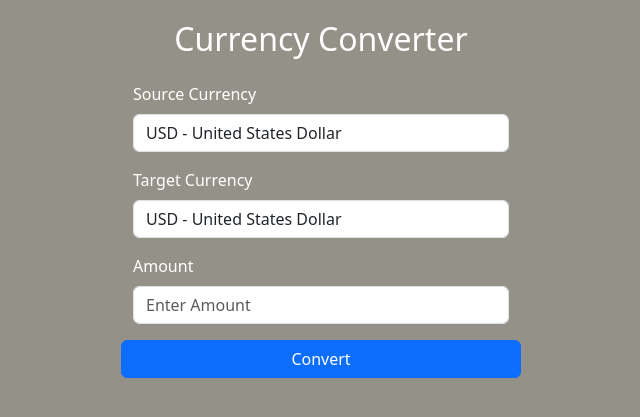
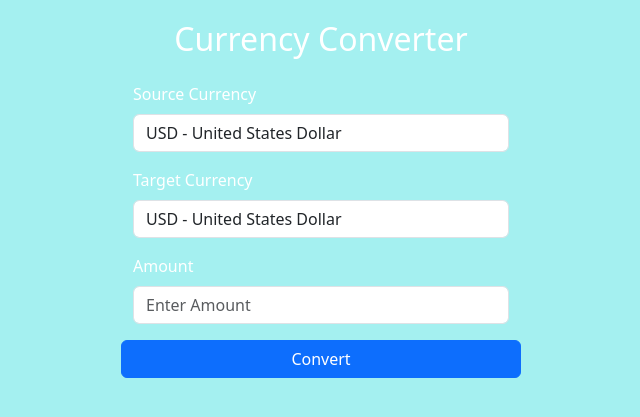
Before and after one commit to aashwin11backsup/AWS-EKS-argoCD-WORKFLOW, a Flask app: page / in a window 1280 px wide. Shown: the top 417 px of the page, without its empty margins (319-959 px from the left). Run offline with Flask 3, Linux system fonts and the light colour scheme.

Commit message:
Changing the bgm and pushing to ECR and check if it syncs

```diff
--- a/templates/index.html
+++ b/templates/index.html
@@ -9,7 +9,7 @@
     <style>
         body {
             padding-top: 20px;
-            background-color: rgba(31, 26, 6, 0.473); /* Change the colour, to check for CD action */
+            background-color: rgba(65, 224, 224, 0.473); /* Change the colour, to check for CD action */
             color: white;
         }
 
```
